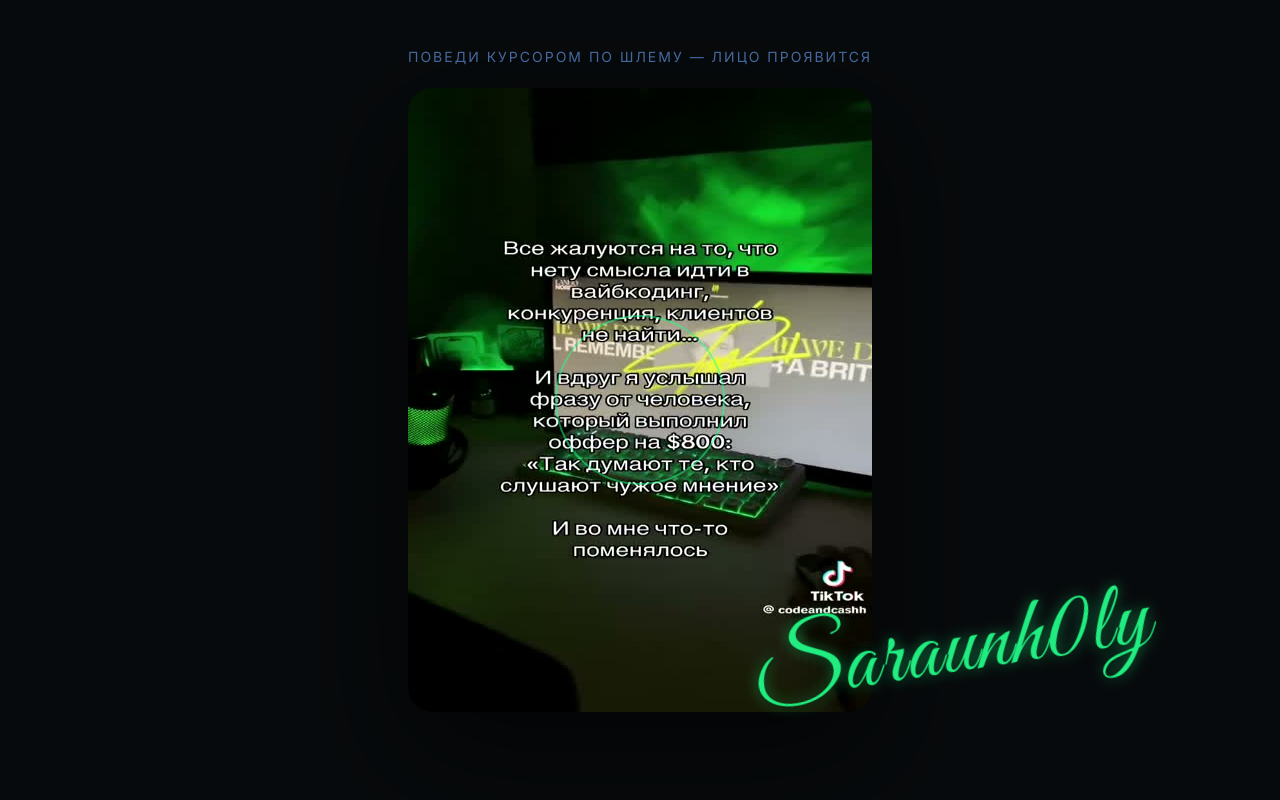
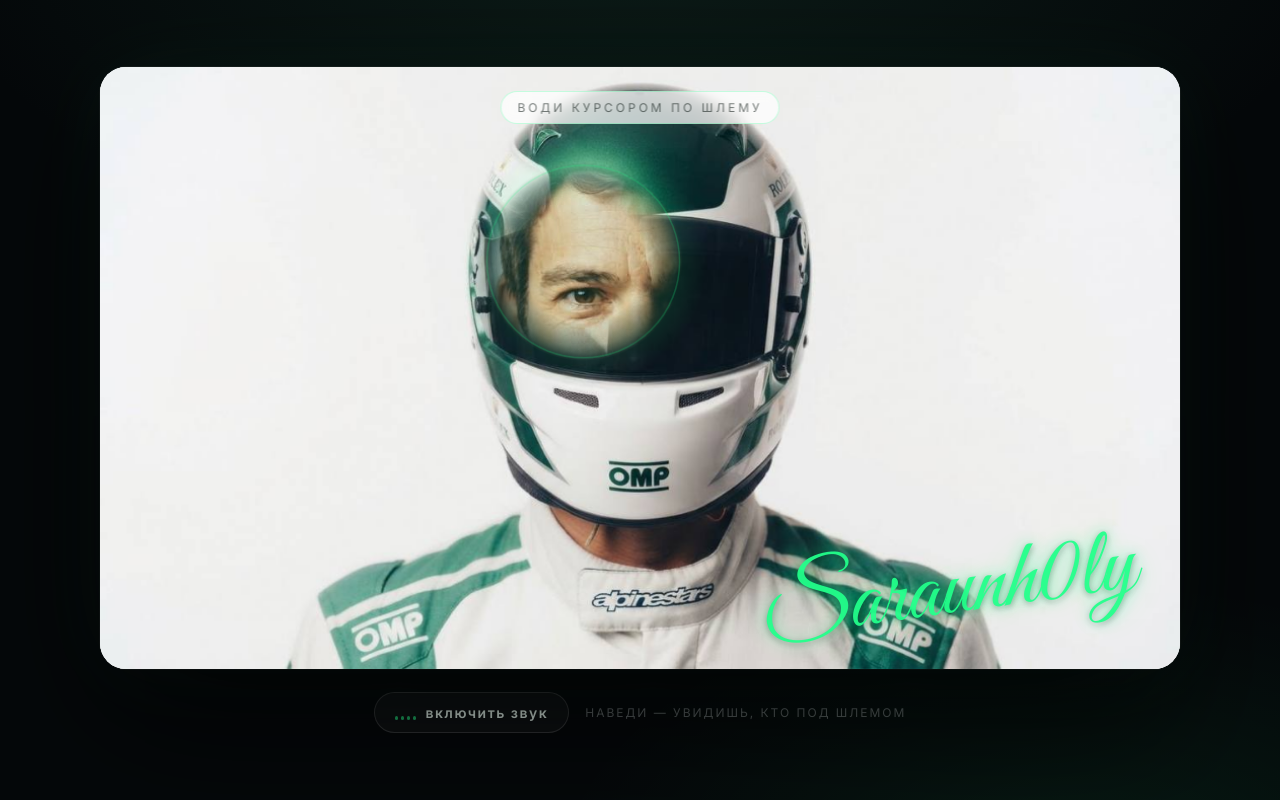
Before and after one commit to petyxpetyxy-lgtm/racer-reveal, a plain HTML site: page index.html in a window 1280 px wide. Drawn offline with Linux system fonts and the light colour scheme.

Commit message:
feat: real helmet/face photos, layered reveal effect, video sound, green signature

```diff
--- a/app.js
+++ b/app.js
@@ -1,96 +1,147 @@
 (function(){
-  const img = document.getElementById('racer');
-  const cvs = document.getElementById('reveal');
-  const ctx = cvs.getContext('2d', { alpha: true });
-  const pulse = document.createElement('div');
-  pulse.className = 'pulse';
-  document.querySelector('.stage').appendChild(pulse);
+  const frame = document.getElementById('frame');
+  const canvas = document.getElementById('veil');
+  const ctx = canvas.getContext('2d');
+  const hint = frame.querySelector('.hint');
+  const audio = document.getElementById('audio');
+  const soundBtn = document.getElementById('soundBtn');
+  const soundLabel = document.getElementById('soundLabel');
 
-  let dpr = window.devicePixelRatio || 1;
-  let rect = { l:0,t:0,w:0,h:0 };
-  let mx = -9999, my = -9999;       // target (mouse)
-  let lx = -9999, ly = -9999;       // lerped (visual)
-  let active = false;
+  const helmet = new Image();
+  let helmetReady = false;
+  helmet.onload = function(){ helmetReady = true; };
+  helmet.src = 'helmet.jpg';
+
+  let w = 0, h = 0, dpr = 1;
 
   function resize(){
-    rect = img.getBoundingClientRect();
-    dpr = window.devicePixelRatio || 1;
-    cvs.width = Math.max(1, Math.round(rect.w * dpr));
-    cvs.height = Math.max(1, Math.round(rect.h * dpr));
-    cvs.style.width = rect.w + 'px';
-    cvs.style.height = rect.h + 'px';
+    const rect = frame.getBoundingClientRect();
+    const nw = Math.max(1, Math.round(rect.width));
+    const nh = Math.max(1, Math.round(rect.height));
+    const nd = window.devicePixelRatio || 1;
+    if (nw === w && nh === h && nd === dpr) return;
+    w = nw; h = nh; dpr = nd;
+    canvas.width = Math.round(w * dpr);
+    canvas.height = Math.round(h * dpr);
     ctx.setTransform(dpr, 0, 0, dpr, 0, 0);
   }
   window.addEventListener('resize', resize);
-  img.addEventListener('load', resize);
-  resize();
 
-  function onMove(e){
-    if (!rect.w) return;
-    active = true;
-    mx = e.clientX - rect.left;
-    my = e.clientY - rect.top;
-    // clamp inside image
-    mx = Math.max(0, Math.min(rect.w, mx));
-    my = Math.max(0, Math.min(rect.h, my));
-    pulse.style.left = (rect.left + mx) + 'px';
-    pulse.style.top = (rect.top + my) + 'px';
-    pulse.style.opacity = '1';
+  // состояние
+  let tx = 0, ty = 0;      // цель
+  let cx = 0, cy = 0;      // текущий центр
+  let tr = 0, cr = 0;      // радиус: цель / текущий
+  let follow = false;
+
+  function radiusBase(){ return h * 0.235; }
+
+  function onPointer(e){
+    const rect = frame.getBoundingClientRect();
+    tx = e.clientX - rect.left;
+    ty = e.clientY - rect.top;
+    follow = true;
+    if (!started){
+      started = true;
+      enableSound();
+    }
+    if (hint) hint.style.opacity = '0';
   }
-  document.querySelector('.stage').addEventListener('mousemove', onMove);
-  document.querySelector('.stage').addEventListener('mouseleave', function(){
-    active = false;
-    pulse.style.opacity = '0';
+  frame.addEventListener('pointermove', onPointer);
+  frame.addEventListener('pointerdown', onPointer);
+  frame.addEventListener('pointerleave', function(){ follow = false; });
+
+  // звук из видео
+  let soundOn = false;
+  let started = false;
+  function enableSound(){
+    if (soundOn) return;
+    soundOn = true;
+    try {
+      audio.volume = 0.9;
+      const p = audio.play();
+      if (p && p.then) p.catch(function(){});
+    } catch (err) {}
+    soundBtn.classList.add('playing');
+    soundLabel.textContent = 'выключить звук';
+  }
+  function disableSound(){
+    soundOn = false;
+    audio.pause();
+    soundBtn.classList.remove('playing');
+    soundLabel.textContent = 'включить звук';
+  }
+  soundBtn.addEventListener('click', function(){
+    if (soundOn) disableSound(); else enableSound();
   });
 
-  // smooth follow
-  function lerp(a,b,t){ return a + (b-a)*t; }
+  // отрисовка
+  const startTs = performance.now();
+  let first = true;
 
-  const RADIUS = 110;
-  function draw(){
-    lx = lerp(lx, mx, 0.18);
-    ly = lerp(ly, my, 0.18);
+  function draw(now){
+    const t = (now - startTs) / 1000;
 
-    ctx.clearRect(0, 0, rect.w, rect.h);
+    if (first){
+      resize();
+      cx = tx = w * 0.5;
+      cy = ty = h * 0.36;
+      cr = tr = radiusBase() * 0.6;
+      first = false;
+    }
 
-    // "шлемный" покров: тёмный холодный voile над фото
-    ctx.globalCompositeOperation = 'source-over';
-    ctx.fillStyle = 'rgba(6, 14, 22, 0.72)';
-    ctx.fillRect(0, 0, rect.w, rect.h);
-    // чуть более темная зона в области лица (шлем), чтобы проявление было заметнее
-    const grad = ctx.createRadialGradient(rect.w*0.5, rect.h*0.34, 0, rect.w*0.5, rect.h*0.34, rect.w*0.55);
-    grad.addColorStop(0, 'rgba(2,6,12,0.55)');
-    grad.addColorStop(1, 'rgba(2,6,12,0)');
-    ctx.fillStyle = grad;
-    ctx.fillRect(0, 0, rect.w, rect.h);
+    if (!follow){
+      // авто-демо: мягко дышит над визором
+      tx = w * 0.5 + Math.sin(t * 0.9) * w * 0.055;
+      ty = h * 0.355 + Math.sin(t * 0.63 + 1.2) * h * 0.035;
+      tr = radiusBase() * (0.80 + 0.16 * Math.sin(t * 1.15));
+    } else {
+      tr = radiusBase();
+    }
 
-    // отверстие — лицо проявляется под курсором
-    ctx.globalCompositeOperation = 'destination-out';
-    const hole = ctx.createRadialGradient(lx, ly, 0, lx, ly, RADIUS);
-    hole.addColorStop(0, 'rgba(0,0,0,1)');
-    hole.addColorStop(0.55, 'rgba(0,0,0,0.35)');
-    hole.addColorStop(1, 'rgba(0,0,0,0)');
-    ctx.fillStyle = hole;
-    ctx.beginPath();
-    ctx.arc(lx, ly, RADIUS, 0, Math.PI*2);
-    ctx.fill();
+    cx += (tx - cx) * 0.16;
+    cy += (ty - cy) * 0.16;
+    cr += (tr - cr) * 0.12;
 
-    // мягкое свечение по краю отверстия
-    ctx.globalCompositeOperation = 'source-over';
-    ctx.strokeStyle = 'rgba(34, 255, 138, 0.18)';
-    ctx.lineWidth = 4;
-    ctx.beginPath();
-    ctx.arc(lx, ly, RADIUS + 6, 0, Math.PI*2);
-    ctx.stroke();
+    ctx.clearRect(0, 0, w, h);
+
+    if (helmetReady && w > 2){
+      // шлем поверх лица
+      ctx.drawImage(helmet, 0, 0, w, h);
+
+      // «проявление лица» — мягкое отверстие под курсором
+      const r = Math.max(1, cr);
+      ctx.globalCompositeOperation = 'destination-out';
+      const grad = ctx.createRadialGradient(cx, cy, 0, cx, cy, r);
+      grad.addColorStop(0, 'rgba(0,0,0,1)');
+      grad.addColorStop(0.62, 'rgba(0,0,0,1)');
+      grad.addColorStop(0.86, 'rgba(0,0,0,0.45)');
+      grad.addColorStop(1, 'rgba(0,0,0,0)');
+      ctx.fillStyle = grad;
+      ctx.beginPath();
+      ctx.arc(cx, cy, r, 0, Math.PI * 2);
+      ctx.fill();
+
+      // зелёный контур-«сканер»
+      ctx.globalCompositeOperation = 'source-over';
+      ctx.strokeStyle = 'rgba(34,255,138,0.22)';
+      ctx.lineWidth = 1.5;
+      ctx.beginPath();
+      ctx.arc(cx, cy, r * 0.97, 0, Math.PI * 2);
+      ctx.stroke();
+
+      // мягкое свечение к краю
+      const glow = ctx.createRadialGradient(cx, cy, r * 0.92, cx, cy, r * 1.25);
+      glow.addColorStop(0, 'rgba(34,255,138,0.10)');
+      glow.addColorStop(1, 'rgba(34,255,138,0)');
+      ctx.fillStyle = glow;
+      ctx.beginPath();
+      ctx.arc(cx, cy, r * 1.25, 0, Math.PI * 2);
+      ctx.fill();
+    }
 
     requestAnimationFrame(draw);
   }
-  draw();
 
-  // 初始ная позиция в центре лица (примерно)
-  if (rect.w && rect.h) {
-    mx = rect.w * 0.5; my = rect.h * 0.38;
-    lx = mx; ly = my;
-  }
-
+  resize();
+  requestAnimationFrame(draw);
 })();
--- a/index.html
+++ b/index.html
@@ -3,21 +3,32 @@
 <head>
 <meta charset="UTF-8">
 <meta name="viewport" content="width=device-width, initial-scale=1.0">
-<title>Saraunh0ly — гоночный портрет</title>
+<title>Saraunh0ly — кто под шлемом?</title>
 <link rel="preconnect" href="https://fonts.googleapis.com">
 <link rel="preconnect" href="https://fonts.gstatic.com" crossorigin>
-<link href="https://fonts.googleapis.com/css2?family=Great+Vibes&family=Inter:wght@300;400;600&display=swap" rel="stylesheet">
+<link href="https://fonts.googleapis.com/css2?family=Great+Vibes&family=Inter:wght@300;400;600;800&display=swap" rel="stylesheet">
 <link rel="stylesheet" href="styles.css">
 </head>
 <body>
 
 <div class="stage">
-  <img id="racer" src="racer.jpg" alt="гонщик в шлеме">
-  <canvas id="reveal" aria-hidden="true"></canvas>
-  <div class="hint">поведи курсором по шлему — лицо проявится</div>
-  <div class="signature">Saraunh0ly</div>
+  <div class="frame" id="frame">
+    <img class="face" src="face.jpg" alt="гонщик без шлема">
+    <canvas id="veil" aria-hidden="true"></canvas>
+    <div class="signature">Saraunh0ly</div>
+    <div class="hint">води курсором по шлему</div>
+  </div>
+
+  <div class="bar">
+    <button id="soundBtn" class="sound-btn" aria-label="Включить/выключить звук">
+      <span class="eq"><i></i><i></i><i></i><i></i></span>
+      <span id="soundLabel">включить звук</span>
+    </button>
+    <span class="tag">наведи — увидишь, кто под шлемом</span>
+  </div>
 </div>
 
+<audio id="audio" src="sound.m4a" loop preload="auto"></audio>
 <script src="app.js"></script>
 </body>
 </html>
--- a/styles.css
+++ b/styles.css
@@ -1,71 +1,131 @@
 * { margin: 0; padding: 0; box-sizing: border-box; }
 html, body { height: 100%; }
 body {
-  background: #070a0c;
+  background:
+    radial-gradient(1200px 600px at 50% -10%, rgba(46,125,91,0.18), transparent 60%),
+    radial-gradient(900px 500px at 85% 110%, rgba(34,255,138,0.08), transparent 60%),
+    #05080a;
   color: #e8eef2;
   font-family: 'Inter', system-ui, -apple-system, BlinkMacSystemFont, 'Segoe UI', sans-serif;
   overflow-x: hidden;
 }
 .stage {
-  position: relative;
-  width: 100vw; height: 100vh;
+  min-height: 100vh;
   display: flex;
   flex-direction: column;
-  align-items: center; justify-content: center;
+  align-items: center;
+  justify-content: center;
+  gap: 22px;
+  padding: 28px 16px;
+}
+.frame {
+  position: relative;
+  width: min(94vw, 1080px);
+  aspect-ratio: 1280 / 714;
+  animation: frameIn 1.1s cubic-bezier(.2,.7,.2,1) both;
+  border-radius: 26px;
   overflow: hidden;
+  box-shadow:
+    0 50px 140px rgba(0,0,0,0.75),
+    0 0 0 1px rgba(255,255,255,0.06),
+    0 0 90px rgba(46,125,91,0.12);
+  isolation: isolate;
+  background: #fff;
+  cursor: crosshair;
 }
-#racer {
-  position: relative;
-  z-index: 2;
-  max-width: 92vw; max-height: 78vh;
-  width: 464px; height: auto;
-  border-radius: 24px;
-  box-shadow: 0 40px 120px rgba(0,0,0,0.7);
-  filter: contrast(1.05) saturate(0.95);
+.frame .face {
+  position: absolute;
+  inset: 0;
+  width: 100%;
+  height: 100%;
+  object-fit: cover;
+  object-position: center top;
   user-select: none;
   -webkit-user-drag: none;
 }
-#reveal {
+#veil {
   position: absolute;
-  top: 50%; left: 50%;
-  transform: translate(-50%, -50%);
+  inset: 0;
+  width: 100%;
+  height: 100%;
+  display: block;
+  touch-action: none;
+}
+.signature {
+  position: absolute;
+  right: 4%;
+  bottom: 5%;
   z-index: 3;
-  max-width: 92vw; max-height: 78vh;
-  width: 464px; height: auto;
+  font-family: 'Great Vibes', cursive;
+  font-size: clamp(44px, 7.4vw, 104px);
+  color: #22ff8a;
+  line-height: 1;
+  transform: rotate(-8deg);
+  text-shadow:
+    0 0 16px rgba(34,255,138,0.55),
+    0 0 46px rgba(34,255,138,0.22),
+    0 2px 6px rgba(0,0,0,0.35);
+  opacity: 0.95;
   pointer-events: none;
+  white-space: nowrap;
 }
 .hint {
   position: absolute;
-  top: 6vh; z-index: 4;
-  font-size: 14px; letter-spacing: 2px; text-transform: uppercase;
-  color: #6ea8fe; opacity: 0.6;
-  text-align: center; padding: 0 24px;
-  animation: fadein 2s ease both;
-}
-.signature {
-  position: absolute;
-  bottom: 12vh; right: 10vw; z-index: 4;
-  font-family: 'Great Vibes', cursive;
-  font-size: 96px; font-weight: 400;
-  color: #22ff8a;
-  letter-spacing: 2px;
-  transform: rotate(-9deg) translateY(6px);
-  text-shadow: 0 0 14px rgba(34,255,138,0.55),
-               0 2px 4px rgba(0,0,0,0.6);
-  opacity: 0.92;
+  top: 4%;
+  left: 50%;
+  transform: translateX(-50%);
+  z-index: 3;
+  font-size: 12px;
+  letter-spacing: 3px;
+  text-transform: uppercase;
+  color: rgba(10, 20, 16, 0.55);
+  background: rgba(255,255,255,0.72);
+  border: 1px solid rgba(34,255,138,0.25);
+  backdrop-filter: blur(6px);
+  padding: 8px 16px;
+  border-radius: 999px;
   pointer-events: none;
+  transition: opacity 0.8s ease;
   white-space: nowrap;
 }
-@keyframes fadein { from { opacity: 0; transform: translateY(-10px); } to { opacity: 0.6; transform: translateY(0); } }
-@keyframes pulseRing { 0%,100% { transform: translate(-50%,-50%) scale(1); opacity: 0.5; }
-  50% { transform: translate(-50%,-50%) scale(1.06); opacity: 0.85; } }
-.pulse { position: absolute; top: 50%; left: 50%; z-index: 3;
-  width: 170px; height: 170px; border: 2px solid #22ff8a;
-  border-radius: 50%; pointer-events: none;
-  transform: translate(-50%, -50%);
-  animation: pulseRing 2.5s ease-in-out infinite; opacity: 0; }
-@media (max-width: 520px){
-  #racer, #reveal { width: 88vw; max-height: 68vh; }
-  .signature { font-size: 60px; bottom: 8vh; right: 6vw; transform: rotate(-9deg); }
-  .hint { font-size: 12px; top: 4vh; }
+.bar {
+  display: flex;
+  align-items: center;
+  gap: 16px;
+  flex-wrap: wrap;
+  justify-content: center;
 }
+.sound-btn {
+  display: flex;
+  align-items: center;
+  gap: 10px;
+  background: rgba(255,255,255,0.04);
+  border: 1px solid rgba(255,255,255,0.14);
+  color: #d9e7e0;
+  border-radius: 999px;
+  padding: 11px 20px;
+  font-family: inherit;
+  font-size: 14px;
+  font-weight: 600;
+  letter-spacing: 1.5px;
+  text-transform: lowercase;
+  cursor: pointer;
+  transition: border-color 0.2s, background 0.2s;
+}
+.sound-btn:hover { border-color: rgba(34,255,138,0.5); background: rgba(34,255,138,0.06); }
+.sound-btn.playing { border-color: rgba(34,255,138,0.65); color: #a8ffd2; }
+.eq { display: flex; gap: 3px; height: 16px; align-items: flex-end; }
+.eq i { width: 3px; border-radius: 2px; background: #22ff8a; opacity: 0.4; height: 4px; }
+.sound-btn.playing .eq i:nth-child(1){ animation: eq 0.9s infinite; }
+.sound-btn.playing .eq i:nth-child(2){ animation: eq 1.2s infinite; }
+.sound-btn.playing .eq i:nth-child(3){ animation: eq 0.8s infinite; }
+.sound-btn.playing .eq i:nth-child(4){ animation: eq 1.05s infinite; }
+@keyframes eq { 0%,100%{ height:4px; opacity:.5 } 50%{ height:16px; opacity:1 } }
+@keyframes frameIn { from { opacity: 0; transform: translateY(18px) scale(0.985); } to { opacity: 1; transform: none; } }
+.tag { font-size: 12px; letter-spacing: 2px; text-transform: uppercase; color: rgba(232,238,242,0.38); }
+@media (max-width: 640px){
+  .frame { width: 96vw; border-radius: 18px; }
+  .hint { font-size: 10px; letter-spacing: 2px; padding: 6px 12px; }
+  .bar { gap: 10px; }
+  .tag { display: none; }
+}
```
Also changed, not shown: face.jpg (added), helmet.jpg (added), racer.jpg (deleted), 1 other file.
